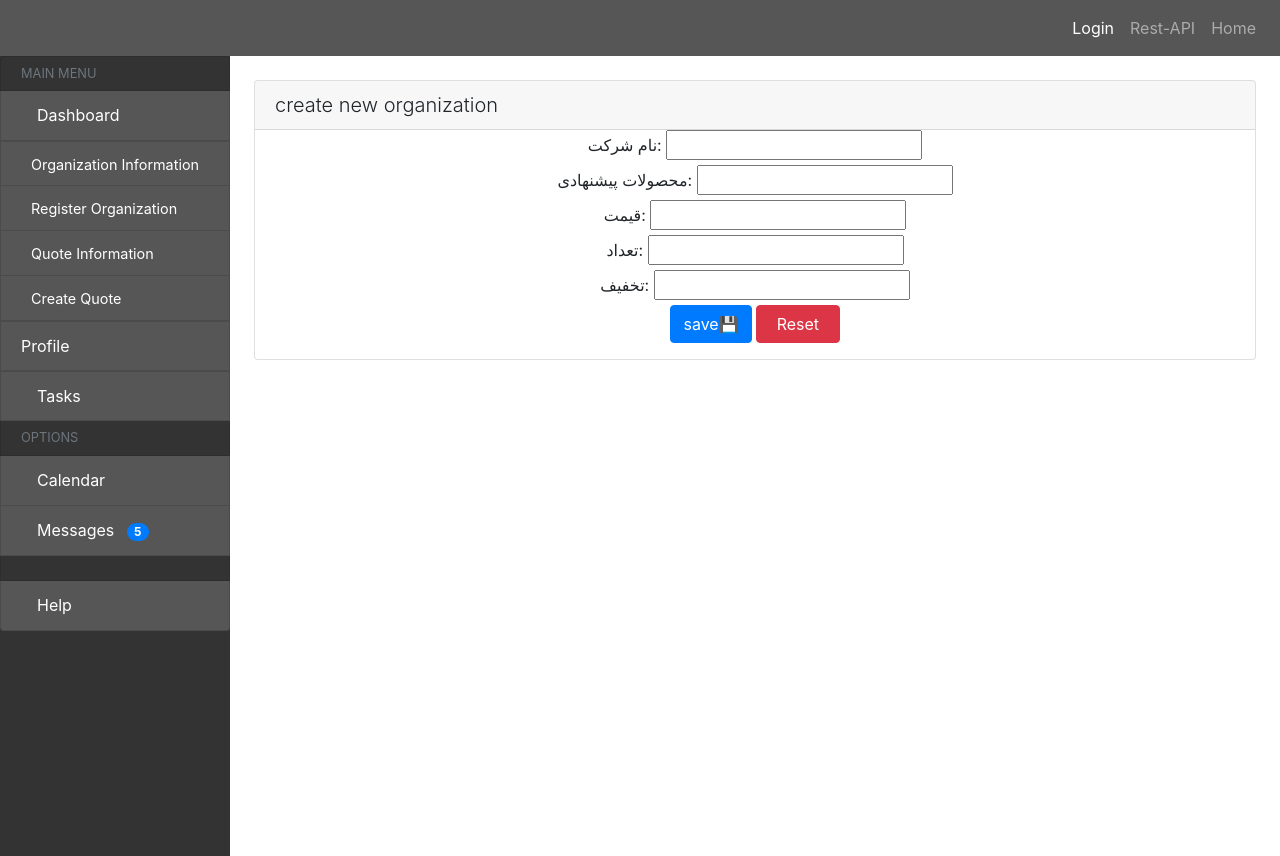
After one commit to mahdistt/CRM, a Django app: template quote/templates/create-quote.html in a window 1280 px wide, after a click on "Dashboard". The commit adds this page. Run offline with Django 3.2, Linux system fonts and the light colour scheme; the template is opened without the code that fills it, so the values that code supplies are empty, except form fields; tables that the repository leaves empty hold one stand-in row (values such as "Sample post"); form fields are guessed from the names that the template uses; some libraries are stand-ins or nearby versions.

Commit message:
WIP: create views for quote

```diff
--- a/CrmProject/settings.py
+++ b/CrmProject/settings.py
@@ -40,6 +40,7 @@ INSTALLED_APPS = [
     'django.contrib.staticfiles',
     'dashboard',
     'users',
+    'quote',
     'organization',
     'product',
 ]
--- a/CrmProject/urls.py
+++ b/CrmProject/urls.py
@@ -15,10 +15,11 @@ Including another URLconf
 """
 from django.contrib import admin
 from django.urls import path, include
-from users import views
+
 urlpatterns = [
     path('crm/', admin.site.urls),
-    path('dashboard/',  include('dashboard.urls')),
+    path('dashboard/', include('dashboard.urls')),
     path('', include('users.urls')),
     path('organization/', include('organization.urls')),
+    path('quote/', include('quote.urls')),
 ]
--- a/dashboard/forms.py
+++ b/dashboard/forms.py
@@ -16,5 +16,4 @@ class OrganizationRegisterForm(forms.ModelForm):
             'introducer_name',
             'introducer_number',
             'operator_info',
-
         )
--- a/dashboard/templates/dashboard/base.html
+++ b/dashboard/templates/dashboard/base.html
@@ -85,14 +85,19 @@
             <div id='submenu1' class="collapse sidebar-submenu">
                 <a href="{% url 'dashboard:dashboard' %}"
                    class="list-group-item list-group-item-action bg-dark text-white">
-                    <span class="menu-collapsed">Organization Info</span>
+                    <span class="menu-collapsed">Organization Information</span>
                 </a>
                 <a href="{% url 'dashboard:create' %}"
                    class="list-group-item list-group-item-action bg-dark text-white">
                     <span class="menu-collapsed">Register Organization</span>
                 </a>
-                <a href="#" class="list-group-item list-group-item-action bg-dark text-white">
-                    <span class="menu-collapsed">Tables</span>
+                <a href="{% url 'quote:create-quote' %}"
+                   class="list-group-item list-group-item-action bg-dark text-white">
+                    <span class="menu-collapsed">Quote Information</span>
+                </a>
+                <a href="{% url 'quote:create-quote' %}"
+                   class="list-group-item list-group-item-action bg-dark text-white">
+                    <span class="menu-collapsed">Create Quote</span>
                 </a>
             </div>
             <a href="#submenu2" data-toggle="collapse" aria-expanded="false"
@@ -108,7 +113,8 @@
                 <a href="#" class="list-group-item list-group-item-action bg-dark text-white">
                     <span class="menu-collapsed">Settings</span>
                 </a>
-                <a href="{% url 'users:edit_profile' %}" class="list-group-item list-group-item-action bg-dark text-white">
+                <a href="{% url 'users:edit_profile' %}"
+                   class="list-group-item list-group-item-action bg-dark text-white">
                     <span class="menu-collapsed">Personal Information</span>
                 </a>
             </div>
--- a/dashboard/templates/dashboard/register_organization.html
+++ b/dashboard/templates/dashboard/register_organization.html
@@ -11,7 +11,6 @@
 
         <div class="card">
             <h5 class="card-header font-weight-light">create new organization</h5>
-
             <form method="post"  ALIGN='center'>
                 {% csrf_token %}
                 <label for="id_name" id="name">نام سازمان:</label>
--- a/organization/models.py
+++ b/organization/models.py
@@ -28,7 +28,8 @@ class OrganizationInfo(models.Model):
         verbose_name_plural = 'Organization Information'
 
     def __str__(self):
-        return self.name
+        return f'{self.name}'
+
     def get_organization_name(self):
         return self.name
 
--- a/product/models.py
+++ b/product/models.py
@@ -1,15 +1,12 @@
 from django.db import models
 
-from organization import models as OrgProduct
 
-
-# Create your models here.
 class ProductInfo(models.Model):
     """
     Product registration in the CRM
     """
     name = models.CharField(max_length=100, verbose_name="نام کالا")
-    price = models.PositiveIntegerField(default=0, db_index=True,verbose_name='قیمت')
+    price = models.PositiveIntegerField(default=0, db_index=True, verbose_name='قیمت')
     taxation = models.BooleanField(verbose_name=" مشمول مالیات؟", default=True)
     img_catalog = models.FileField(verbose_name=' کاتالوگ عکس', upload_to='catalogs/img')
     pdf_catalog = models.ImageField(verbose_name='کاتالوگ پی دی اف', upload_to='catalogs/pdf')
--- /dev/null
+++ b/quote/templates/create-quote.html
@@ -0,0 +1,36 @@
+{% extends 'dashboard/base.html' %}
+{% load widget_tweaks %}
+{% load static %}
+<head>
+    <title> register </title>
+</head>
+<body>
+{% block base_content %}
+    <div class="col p-4">
+
+        <div class="card">
+            <h5 class="card-header font-weight-light">create new organization</h5>
+            <form method="post" ALIGN='center'>
+                {% csrf_token %}
+                <label for="id_name" id="name">نام شرکت:</label>
+                {{ form.quote|add_class:'form-contorl ' }}<br>
+                <label for="id_city" id="city">محصولات پیشنهادی:</label>
+                {{ form.product|add_class:'form-contol' }}<br>
+                <label for="id_number" id="number">قیمت:</label>
+                {{ form.price|add_class:'form-contorl' }}<br>
+                <label for="id_email" id="email">تعداد:</label>
+                {{ form.quantity|add_class:'form-contorl' }}<br>
+                <label for="id_number_of_employees" id="number_of_employees">تخفیف:</label>
+                {{ form.discount|add_class:'form-contorl' }}<br>
+                <button id="send-form" class="btn btn-primary " name="submit">save💾</button>
+                <a href="{% url 'quote:create-quote' %}" class="btn btn-danger col-md-1">Reset</a>
+            </form>
+
+        </div>
+    </div>
+{% endblock %}
+</body>
+{% block page_scripts %}
+{% endblock %}
+</body>
+</html>
```
Also changed, not shown: quote/forms.py (+20 -0 lines), quote/models.py (+11 -4 lines), quote/urls.py (+10 -0 lines), quote/views.py (+27 -2 lines).
